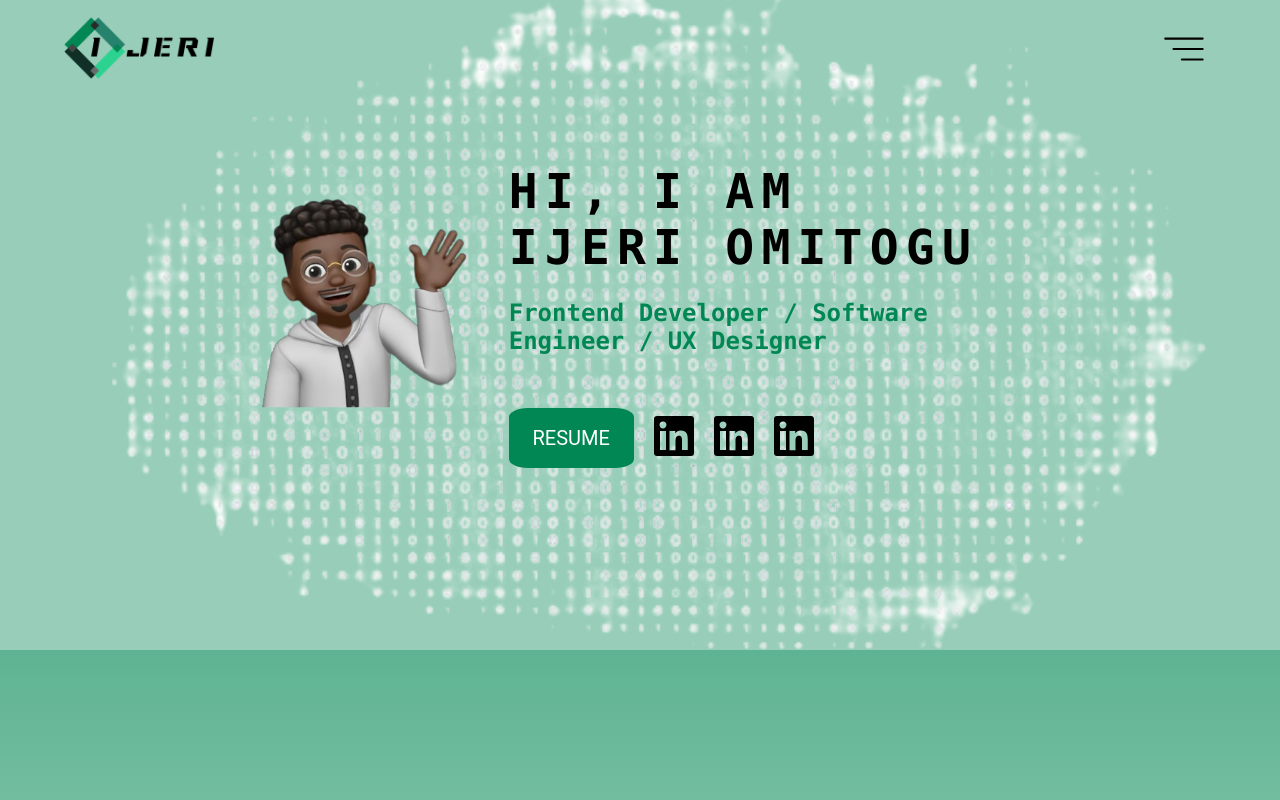
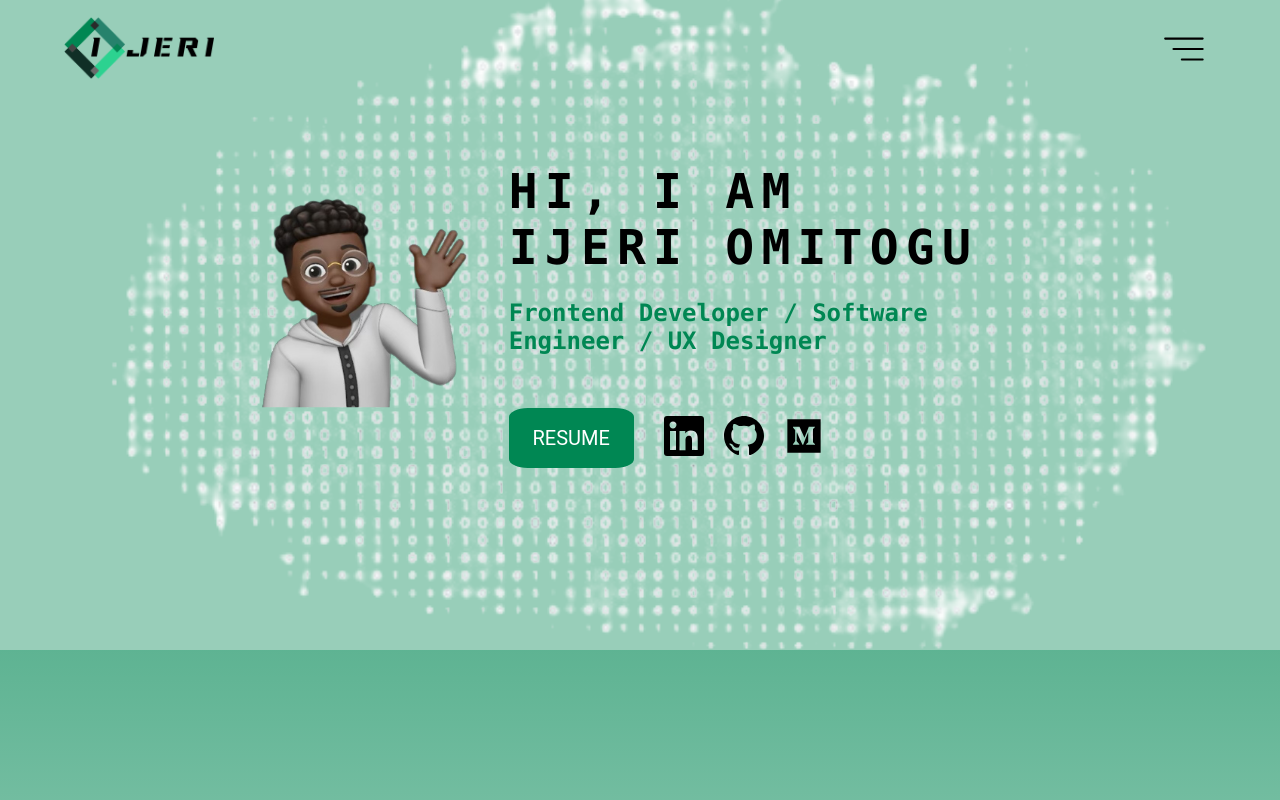
Before and after one commit to ijeriomit/portfolio-site-2.0, a Vue app: page / in a window 1280 px wide. Shown: the top 800 px of the page. Built offline with nearby package versions, Linux system fonts and the light colour scheme.

Commit message:
Use correct social icons

```diff
--- a/src/sections/home.vue
+++ b/src/sections/home.vue
@@ -16,10 +16,10 @@
         <img src="@/assets/link-images/linkedin.svg" />
       </a>
       <a class="social-link">
-        <img src="@/assets/link-images/linkedin.svg" />
+        <img src="@/assets/link-images/github.svg" />
       </a>
       <a class="social-link">
-        <img src="@/assets/link-images/linkedin.svg" />
+        <img src="@/assets/link-images/medium.svg" />
       </a>
     </div>
   </section>
@@ -62,7 +62,7 @@ export default {
   background-color: $primary-color;
   color: $secondary-color;
   width: 125px;
-  margin-right: 10px;
+  margin-right: 20px;
   height: 60px;
   border-radius: 15%;
   border: none;
```
